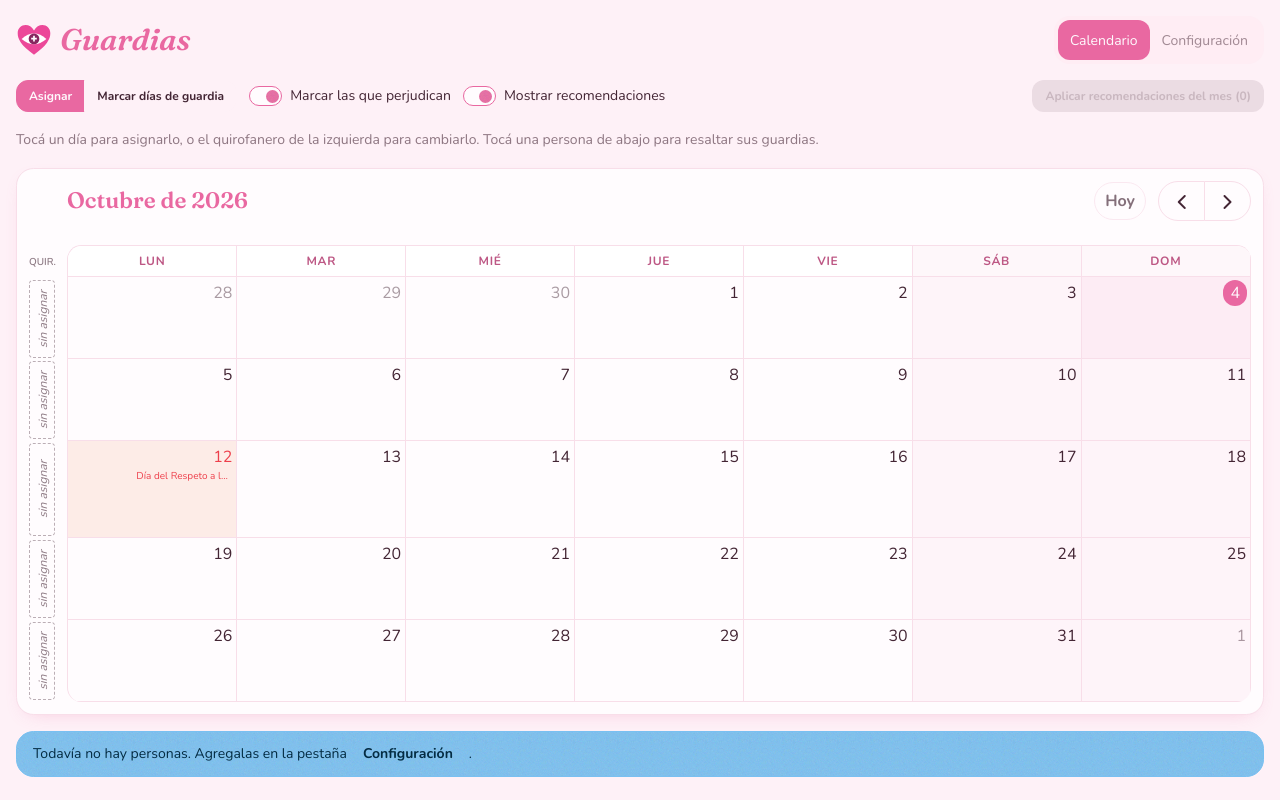
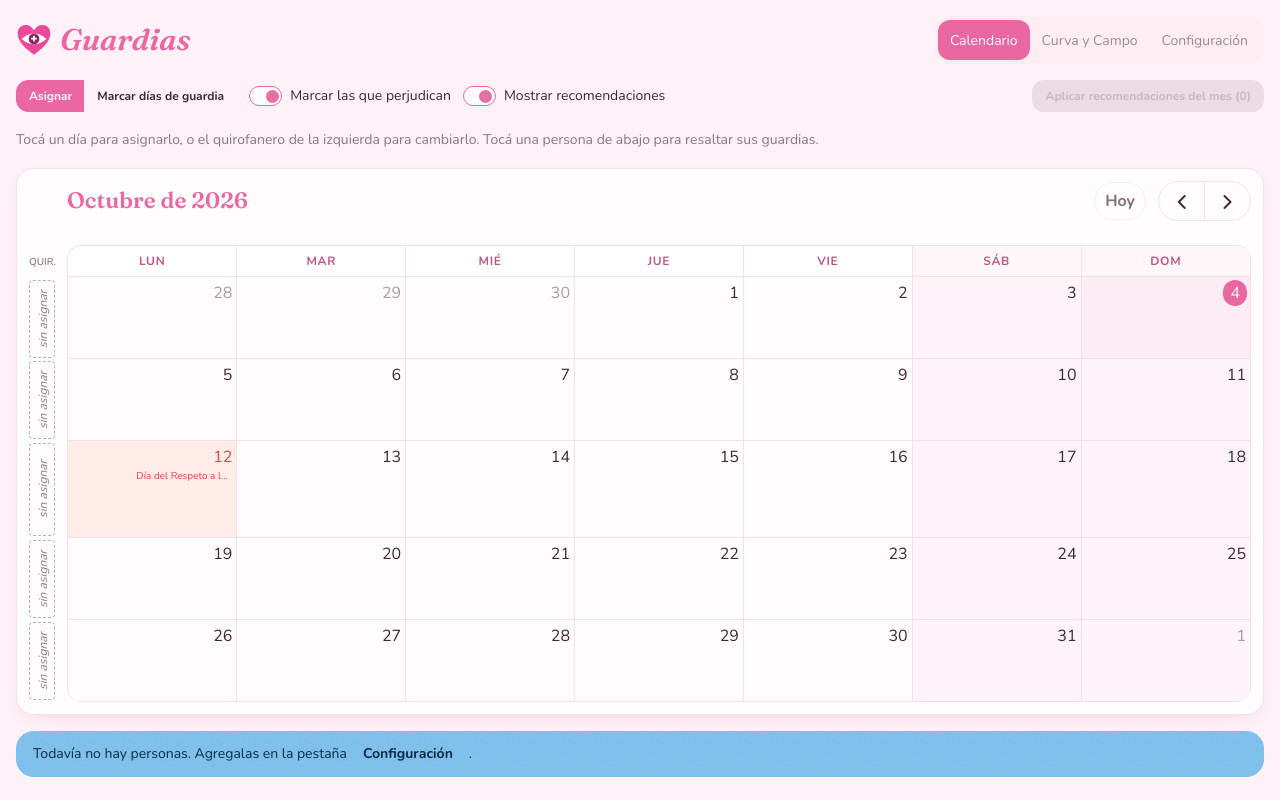
Before and after one commit to GalileoCap/Guardias, a React (Vite) app: page / in a window 1280 px wide. Built offline with nearby package versions, Linux system fonts and the light colour scheme.

Commit message:
Registro de las tareas Curva y Campo por semana: varias por semana, resalta las semanas que faltan y la Curva viene preseleccionada con quien tuvo quirófano la semana anterior; sin efecto en la justicia ni autoasignación; con tests

```diff
--- a/src/App.tsx
+++ b/src/App.tsx
@@ -1,14 +1,16 @@
 import { useState } from 'react'
 import CalendarView from './components/CalendarView'
 import FairnessBar from './components/FairnessBar'
+import TasksView from './components/TasksView'
 import SettingsView from './components/SettingsView'
 import Icon, { type IconName } from './components/Icon'
 import SyncBadge from './components/SyncBadge'
 
-type Tab = 'plan' | 'config'
+type Tab = 'plan' | 'tasks' | 'config'
 
 const TABS: { key: Tab; label: string; icon: IconName }[] = [
   { key: 'plan', label: 'Calendario', icon: 'calendar' },
+  { key: 'tasks', label: 'Curva y Campo', icon: 'tasks' },
   { key: 'config', label: 'Configuración', icon: 'settings' },
 ]
 
@@ -37,6 +39,8 @@ export default function App() {
           <CalendarView highlightId={highlightId} onHighlight={setHighlightId} />
           <FairnessBar highlightId={highlightId} onHighlight={setHighlightId} />
         </>
+      ) : tab === 'tasks' ? (
+        <TasksView />
       ) : (
         <SettingsView />
       )}
--- a/src/components/Icon.tsx
+++ b/src/components/Icon.tsx
@@ -5,6 +5,12 @@ const PATHS = {
       <path d="M8 2v4M16 2v4" />
       <rect width="18" height="18" x="3" y="4" rx="2" />
       <path d="M3 10h18" />
+    </>
+  ),
+  tasks: (
+    <>
+      <path d="m9 11 3 3L22 4" />
+      <path d="M21 12v7a2 2 0 0 1-2 2H5a2 2 0 0 1-2-2V5a2 2 0 0 1 2-2h11" />
     </>
   ),
   settings: (
--- a/src/components/SettingsView.tsx
+++ b/src/components/SettingsView.tsx
@@ -291,11 +291,11 @@ function HolidaysCard() {
 }
 
 function DataCard() {
-  const { people, shifts, quirofano, settings, importData, reset } = useStore()
+  const { people, shifts, quirofano, tasks, settings, importData, reset } = useStore()
   const fileRef = useRef<HTMLInputElement>(null)
 
   const exportJson = () => {
-    const blob = new Blob([JSON.stringify({ people, shifts, quirofano, settings }, null, 2)], { type: 'application/json' })
+    const blob = new Blob([JSON.stringify({ people, shifts, quirofano, tasks, settings }, null, 2)], { type: 'application/json' })
     const a = document.createElement('a')
     a.href = URL.createObjectURL(blob)
     a.download = `guardias-${new Date().toISOString().slice(0, 10)}.json`
@@ -315,7 +315,7 @@ function DataCard() {
   const share = async () => {
     if (!confirm('Se crea un grupo en el servidor con los datos actuales y pasás a trabajar ahí. Cualquiera que tenga el enlace podrá editarlo. ¿Seguir?')) return
     try {
-      const url = await createGroup({ people, shifts, quirofano, settings })
+      const url = await createGroup({ people, shifts, quirofano, tasks, settings })
       location.href = url
     } catch (e) {
       alert(`No pude crear el grupo. ${e instanceof Error ? e.message : ''}`)
--- /dev/null
+++ b/src/components/TasksView.tsx
@@ -0,0 +1,140 @@
+import { format, parseISO } from 'date-fns'
+import { es } from 'date-fns/locale'
+import { useMemo, useState } from 'react'
+import { addDaysTo, isoOf, mondayOf } from '../dates'
+import { contrastText, useQuirofano } from '../hooks'
+import { useStore } from '../store'
+import { curvaDefault, missingTaskWeeks } from '../tasks'
+import type { Person, TaskKind } from '../types'
+import Icon from './Icon'
+
+const KINDS: { kind: TaskKind; label: string }[] = [
+  { kind: 'curva', label: 'Curva' },
+  { kind: 'campo', label: 'Campo' },
+]
+const PAGE = 12
+const fmt = (week: string) => `${format(parseISO(week), 'd MMM', { locale: es })} – ${format(parseISO(addDaysTo(week, 6)), 'd MMM', { locale: es })}`
+
+function Chip({ person, onRemove }: { person: Person | undefined; onRemove: () => void }) {
+  return (
+    <span
+      className="badge badge-lg gap-1 border-0 pr-1"
+      style={person && { background: person.color, color: contrastText(person.color) }}
+    >
+      {person?.name ?? '¿?'}
+      <button className="btn btn-ghost btn-xs btn-circle size-5 min-h-0 p-0" aria-label={`Quitar a ${person?.name ?? 'esta persona'}`} onClick={onRemove}>
+        <Icon name="close" className="size-3" />
+      </button>
+    </span>
+  )
+}
+
+export default function TasksView() {
+  const { people, tasks, addTask, removeTask } = useStore()
+  const today = isoOf(new Date())
+  const thisWeek = mondayOf(today)
+  const [shown, setShown] = useState(PAGE)
+
+  const peopleById = useMemo(() => new Map(people.map((p) => [p.id, p])), [people])
+  const active = people.filter((p) => p.active)
+
+  const first = useMemo(() => Object.values(tasks).map((t) => t.week).sort()[0] ?? thisWeek, [tasks, thisWeek])
+  // de la semana que viene hacia atrás, hasta la primera cargada
+  const weeks = useMemo(() => {
+    const all: string[] = []
+    for (let w = addDaysTo(thisWeek, 7); w >= first || all.length < 4; w = addDaysTo(w, -7)) all.push(w)
+    return all
+  }, [first, thisWeek])
+  const visible = weeks.slice(0, shown)
+
+  const quirofano = useQuirofano(useMemo(() => [...weeks, addDaysTo(weeks[weeks.length - 1], -7)], [weeks]))
+  const missing = useMemo(
+    () => Object.fromEntries(KINDS.map(({ kind }) => [kind, new Set(missingTaskWeeks(tasks, kind, today))])),
+    [tasks, today],
+  ) as Record<TaskKind, Set<string>>
+
+  const remove = (id: string) => {
+    const t = tasks[id]
+    if (confirm(`¿Quitar ${t.kind === 'curva' ? 'la Curva' : 'el Campo'} de ${peopleById.get(t.personId)?.name ?? 'esta persona'}?`)) removeTask(id)
+  }
+
+  const totalMissing = KINDS.reduce((n, { kind }) => n + missing[kind].size, 0)
+
+  return (
+    <div className="flex flex-col gap-3">
+      <p className="text-sm text-base-content/60">
+        Curva y Campo van todas las semanas, a veces más de una vez. No cuentan en la justicia ni en las recomendaciones.
+        {totalMissing > 0 && <span className="ml-1 font-medium text-warning">Faltan {totalMissing} semana{totalMissing === 1 ? '' : 's'} (resaltadas).</span>}
+      </p>
+      <ul className="flex flex-col gap-2">
+        {visible.map((week) => {
+          const q = peopleById.get(quirofano[week])
+          return (
+            <li key={week} className="card card-border bg-base-100 p-3">
+              <div className="mb-2 flex flex-wrap items-baseline justify-between gap-x-3">
+                <span className="font-medium">
+                  {fmt(week)}
+                  {week === thisWeek && <span className="badge badge-primary badge-sm ml-2">Esta semana</span>}
+                </span>
+                {q && <span className="text-xs text-base-content/60">Quirófano: {q.name}</span>}
+              </div>
+              <div className="grid gap-2 sm:grid-cols-2">
+                {KINDS.map(({ kind, label }) => {
+                  const entries = Object.entries(tasks).filter(([, t]) => t.kind === kind && t.week === week)
+                  const isMissing = missing[kind].has(week)
+                  const preset = kind === 'curva' ? curvaDefault(quirofano, week) : null
+                  const presetPerson = preset ? peopleById.get(preset) : undefined
+                  return (
+                    <div
+                      key={kind}
+                      className={`rounded-lg border p-2 ${isMissing ? 'border-warning bg-warning/15' : 'border-base-300'}`}
+                      data-missing={isMissing || undefined}
+                    >
+                      <div className="mb-1 flex items-center gap-2 text-xs font-semibold uppercase text-base-content/60">
+                        {label}
+                        {isMissing && (
+                          <span className="badge badge-warning badge-sm normal-case">
+                            <Icon name="warning" className="mr-1 size-3" />
+                            Falta
+                          </span>
+                        )}
+                      </div>
+                      <div className="flex flex-wrap items-center gap-1">
+                        {entries.map(([id, t]) => (
+                          <Chip key={id} person={peopleById.get(t.personId)} onRemove={() => remove(id)} />
+                        ))}
+                        {presetPerson?.active && !entries.some(([, t]) => t.personId === presetPerson.id) && (
+                          <button className="btn btn-sm btn-outline" onClick={() => addTask(kind, week, presetPerson.id)}>
+                            + {presetPerson.name}
+                          </button>
+                        )}
+                        <select
+                          className="select select-sm w-auto max-w-40"
+                          aria-label={`Agregar ${label} de la semana del ${fmt(week)}`}
+                          value=""
+                          onChange={(e) => e.target.value && addTask(kind, week, e.target.value)}
+                        >
+                          <option value="">{presetPerson?.active ? 'Otra persona…' : 'Agregar…'}</option>
+                          {active.map((p) => (
+                            <option key={p.id} value={p.id}>
+                              {p.name}
+                            </option>
+                          ))}
+                        </select>
+                      </div>
+                    </div>
+                  )
+                })}
+              </div>
+            </li>
+          )
+        })}
+      </ul>
+      {shown < weeks.length && (
+        <button className="btn btn-ghost btn-sm self-center" onClick={() => setShown(shown + PAGE)}>
+          Ver semanas anteriores
+        </button>
+      )}
+    </div>
+  )
+}
--- a/src/data.ts
+++ b/src/data.ts
@@ -1,6 +1,6 @@
 // Lógica de datos compartida entre el cliente y el servidor (server/index.mjs la importa tal cual,
 // Node ≥ 22.18 ejecuta TypeScript borrando los tipos). Solo sintaxis "borrable": nada de enums ni imports de paquetes.
-import type { AppData, Person, Quirofano, Settings, Shifts } from './types'
+import type { AppData, Person, Quirofano, Settings, Shifts, Tasks } from './types'
 
 export const defaultSettings: Settings = {
   quirofanoEnabled: true,
@@ -10,13 +10,14 @@ export const defaultSettings: Settings = {
   countFrom: null,
 }
 
-export const emptyData = (): AppData => ({ people: [], shifts: {}, quirofano: {}, settings: { ...defaultSettings } })
+export const emptyData = (): AppData => ({ people: [], shifts: {}, quirofano: {}, tasks: {}, settings: { ...defaultSettings } })
 
 /** Cambios entre dos versiones. Se aplican por clave (no pisan lo que otra persona cambió en otro día/persona). */
 export type Patch = {
   people?: { upsert: Person[]; remove: string[] }
   shifts?: { set: Shifts; del: string[] }
   quirofano?: { set: Quirofano; del: string[] }
+  tasks?: { set: Tasks; del: string[] }
   settings?: Partial<Settings>
 }
 
@@ -42,6 +43,12 @@ export function normalize(raw: unknown): AppData | null {
   for (const [d, v] of Object.entries(raw.shifts)) if (DATE.test(d) && (v === null || typeof v === 'string')) shifts[d] = v
   const quirofano: Quirofano = {}
   for (const [d, v] of Object.entries(obj(raw.quirofano))) if (DATE.test(d) && typeof v === 'string') quirofano[d] = v
+  const tasks: Tasks = {}
+  for (const [id, t] of Object.entries(obj(raw.tasks))) {
+    if (isObj(t) && (t.kind === 'curva' || t.kind === 'campo') && typeof t.week === 'string' && DATE.test(t.week) && typeof t.personId === 'string') {
+      tasks[id] = { kind: t.kind, week: t.week, personId: t.personId }
+    }
+  }
   const s = obj(raw.settings)
   const settings: Settings = {
     quirofanoEnabled: typeof s.quirofanoEnabled === 'boolean' ? s.quirofanoEnabled : defaultSettings.quirofanoEnabled,
@@ -52,7 +59,7 @@ export function normalize(raw: unknown): AppData | null {
       .map((h) => ({ date: h.date, name: typeof h.name === 'string' ? h.name.slice(0, 80) : 'Feriado' })),
     countFrom: typeof s.countFrom === 'string' && DATE.test(s.countFrom) ? s.countFrom : null,
   }
-  return { people, shifts, quirofano, settings }
+  return { people, shifts, quirofano, tasks, settings }
 }
 
 const sundayOf = (monday: string) => new Date(Date.parse(`${monday}T00:00:00Z`) + 6 * 86_400_000).toISOString().slice(0, 10)
@@ -66,11 +73,14 @@ export function removePersonFrom(d: AppData, id: string, today: string): AppData
   const shifts: Shifts = Object.fromEntries(Object.entries(d.shifts).map(([date, p]) => [date, p === id && date >= today ? null : p]))
   // una semana de quirófano (clave = lunes) terminó si su domingo es anterior a hoy
   const quirofano: Quirofano = Object.fromEntries(Object.entries(d.quirofano).filter(([week, p]) => p !== id || sundayOf(week) < today))
-  const hasHistory = Object.values(shifts).includes(id) || Object.values(quirofano).includes(id)
+  const tasks: Tasks = Object.fromEntries(Object.entries(d.tasks).filter(([, t]) => t.personId !== id || sundayOf(t.week) < today))
+  const hasHistory =
+    Object.values(shifts).includes(id) || Object.values(quirofano).includes(id) || Object.values(tasks).some((t) => t.personId === id)
   return {
     people: hasHistory ? d.people.map((p) => (p.id === id ? { ...p, active: false } : p)) : d.people.filter((p) => p.id !== id),
     shifts,
     quirofano,
+    tasks,
     settings: { ...d.settings, quirofanoOrder: d.settings.quirofanoOrder.filter((x) => x !== id) },
   }
 }
@@ -82,6 +92,7 @@ function dropDangling(d: AppData): AppData {
     people: d.people,
     shifts: Object.fromEntries(Object.entries(d.shifts).map(([k, v]) => [k, v !== null && !ids.has(v) ? null : v])),
     quirofano: Object.fromEntries(Object.entries(d.quirofano).filter(([, v]) => ids.has(v))),
+    tasks: Object.fromEntries(Object.entries(d.tasks).filter(([, t]) => ids.has(t.personId))),
     settings: { ...d.settings, quirofanoOrder: d.settings.quirofanoOrder.filter((id) => ids.has(id)) },
   }
 }
@@ -99,13 +110,17 @@ export function applyPatch(doc: AppData, patch: Patch): AppData {
   for (const [d, v] of Object.entries(obj(patch.quirofano?.set))) if (DATE.test(d)) quirofano[d] = v
   for (const d of arr(patch.quirofano?.del)) delete quirofano[d as string]
 
-  const merged = { people: [...people.values()], shifts, quirofano, settings: { ...doc.settings, ...obj(patch.settings) } }
+  const tasks: Tasks = { ...doc.tasks }
+  for (const [id, t] of Object.entries(obj(patch.tasks?.set))) tasks[id] = t
+  for (const id of arr(patch.tasks?.del)) delete tasks[id as string]
+
+  const merged = { people: [...people.values()], shifts, quirofano, tasks, settings: { ...doc.settings, ...obj(patch.settings) } }
   return dropDangling(normalize(merged) ?? doc)
 }
 
 function mapDiff<V>(base: Record<string, V>, cur: Record<string, V>): { set: Record<string, V>; del: string[] } | null {
   const set: Record<string, V> = {}
-  for (const [k, v] of Object.entries(cur)) if (!(k in base) || base[k] !== v) set[k] = v
+  for (const [k, v] of Object.entries(cur)) if (!(k in base) || !same(base[k], v)) set[k] = v
   const del = Object.keys(base).filter((k) => !(k in cur))
   return Object.keys(set).length || del.length ? { set, del } : null
 }
@@ -124,6 +139,8 @@ export function diff(base: AppData, cur: AppData): Patch | null {
   if (shifts) patch.shifts = shifts
   const quirofano = mapDiff(base.quirofano, cur.quirofano)
   if (quirofano) patch.quirofano = quirofano
+  const tasks = mapDiff(base.tasks, cur.tasks)
+  if (tasks) patch.tasks = tasks
 
   const settings: Obj = {}
   for (const k of Object.keys(cur.settings) as (keyof Settings)[]) {
--- a/src/store.ts
+++ b/src/store.ts
@@ -3,7 +3,7 @@ import { persist } from 'zustand/middleware'
 import { defaultSettings, removePersonFrom } from './data'
 import { isoOf } from './dates'
 import { GROUP } from './group'
-import type { AppData, Person, Settings } from './types'
+import type { AppData, Person, Settings, TaskKind } from './types'
 
 export { defaultSettings }
 
@@ -22,6 +22,9 @@ type Actions = {
   removeShift: (date: string) => void
   /** week = lunes de la semana. personId null = sin asignar */
   setQuirofano: (week: string, personId: string | null) => void
+  /** week = lunes de la semana */
+  addTask: (kind: TaskKind, week: string, personId: string) => void
+  removeTask: (id: string) => void
   updateSettings: (patch: Partial<Settings>) => void
   importData: (data: AppData) => void
   reset: () => void
@@ -33,6 +36,7 @@ export const useStore = create<AppData & Actions>()(
       people: [],
       shifts: {},
       quirofano: {},
+      tasks: {},
       settings: defaultSettings,
 
       addPerson: (name) =>
@@ -61,9 +65,15 @@ export const useStore = create<AppData & Actions>()(
           const { [week]: _, ...rest } = s.quirofano
           return { quirofano: personId ? { ...rest, [week]: personId } : rest }
         }),
+      addTask: (kind, week, personId) => set((s) => ({ tasks: { ...s.tasks, [crypto.randomUUID()]: { kind, week, personId } } })),
+      removeTask: (id) =>
+        set((s) => {
+          const { [id]: _, ...rest } = s.tasks
+          return { tasks: rest }
+        }),
       updateSettings: (patch) => set((s) => ({ settings: { ...s.settings, ...patch } })),
-      importData: (data) => set({ people: data.people, shifts: data.shifts, quirofano: data.quirofano ?? {}, settings: { ...defaultSettings, ...data.settings } }),
-      reset: () => set({ people: [], shifts: {}, quirofano: {}, settings: defaultSettings }),
+      importData: (data) => set({ people: data.people, shifts: data.shifts, quirofano: data.quirofano ?? {}, tasks: data.tasks ?? {}, settings: { ...defaultSettings, ...data.settings } }),
+      reset: () => set({ people: [], shifts: {}, quirofano: {}, tasks: {}, settings: defaultSettings }),
     }),
     {
       // en un grupo compartido, esto es solo la copia local (sin conexión) de los datos del servidor
@@ -74,7 +84,7 @@ export const useStore = create<AppData & Actions>()(
         const p = (persisted ?? {}) as Partial<AppData>
         return { ...current, ...p, settings: { ...current.settings, ...p.settings } }
       },
-      partialize: ({ people, shifts, quirofano, settings }) => ({ people, shifts, quirofano, settings }),
+      partialize: ({ people, shifts, quirofano, tasks, settings }) => ({ people, shifts, quirofano, tasks, settings }),
     },
   ),
 )
--- a/src/sync.ts
+++ b/src/sync.ts
@@ -21,8 +21,8 @@ const POLL_MS = 60_000
 const PUSH_DELAY_MS = 700
 
 const snap = (): AppData => {
-  const { people, shifts, quirofano, settings } = useStore.getState()
-  return { people, shifts, quirofano, settings }
+  const { people, shifts, quirofano, tasks, settings } = useStore.getState()
+  return { people, shifts, quirofano, tasks, settings }
 }
 
 type SyncState = { rev: number; base: AppData }
--- /dev/null
+++ b/src/tasks.ts
@@ -0,0 +1,19 @@
+import { addDaysTo, mondayOf } from './dates'
+import type { Quirofano, TaskKind, Tasks } from './types'
+
+/**
+ * Semanas (lunes) en que falta la tarea: desde la primera semana cargada de esa tarea hasta la semana de `today`,
+ * sin ninguna entrada. Sin entradas no se marca nada (no hay desde cuándo llevar la cuenta) y las semanas futuras
+ * todavía no faltan.
+ */
+export function missingTaskWeeks(tasks: Tasks, kind: TaskKind, today: string): string[] {
+  const done = new Set(Object.values(tasks).filter((t) => t.kind === kind).map((t) => t.week))
+  const weeks = [...done].sort()
+  if (weeks.length === 0) return []
+  const missing: string[] = []
+  for (let w = weeks[0], last = mondayOf(today); w <= last; w = addDaysTo(w, 7)) if (!done.has(w)) missing.push(w)
+  return missing
+}
+
+/** Quién viene preseleccionado para la Curva de `week`: quien tuvo quirófano la semana anterior. */
+export const curvaDefault = (quirofano: Quirofano, week: string): string | null => quirofano[addDaysTo(week, -7)] ?? null
```
Also changed, not shown: src/types.ts (+9 -0 lines), 2 other files (tests, documents, lock files or other folders).
